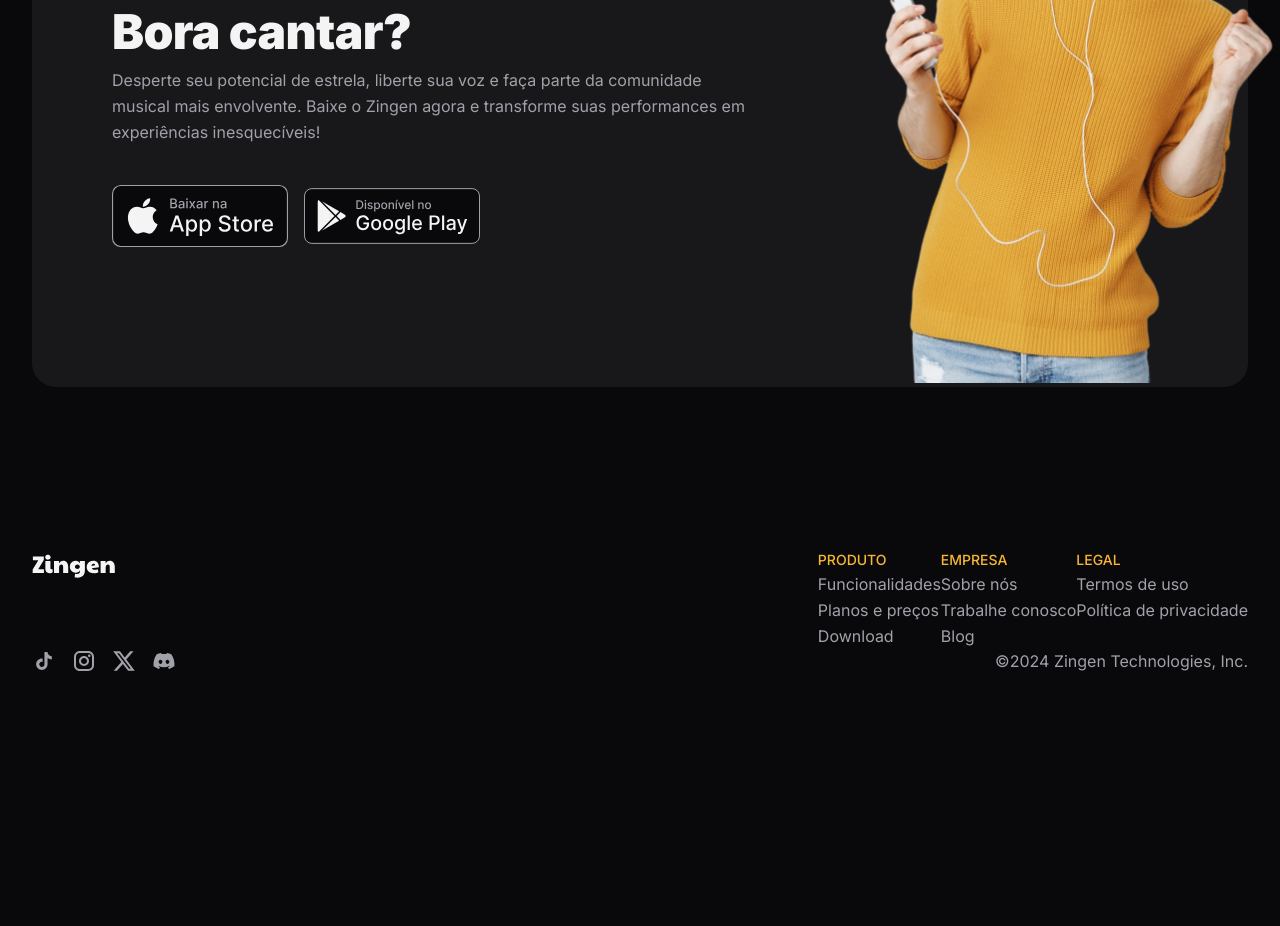
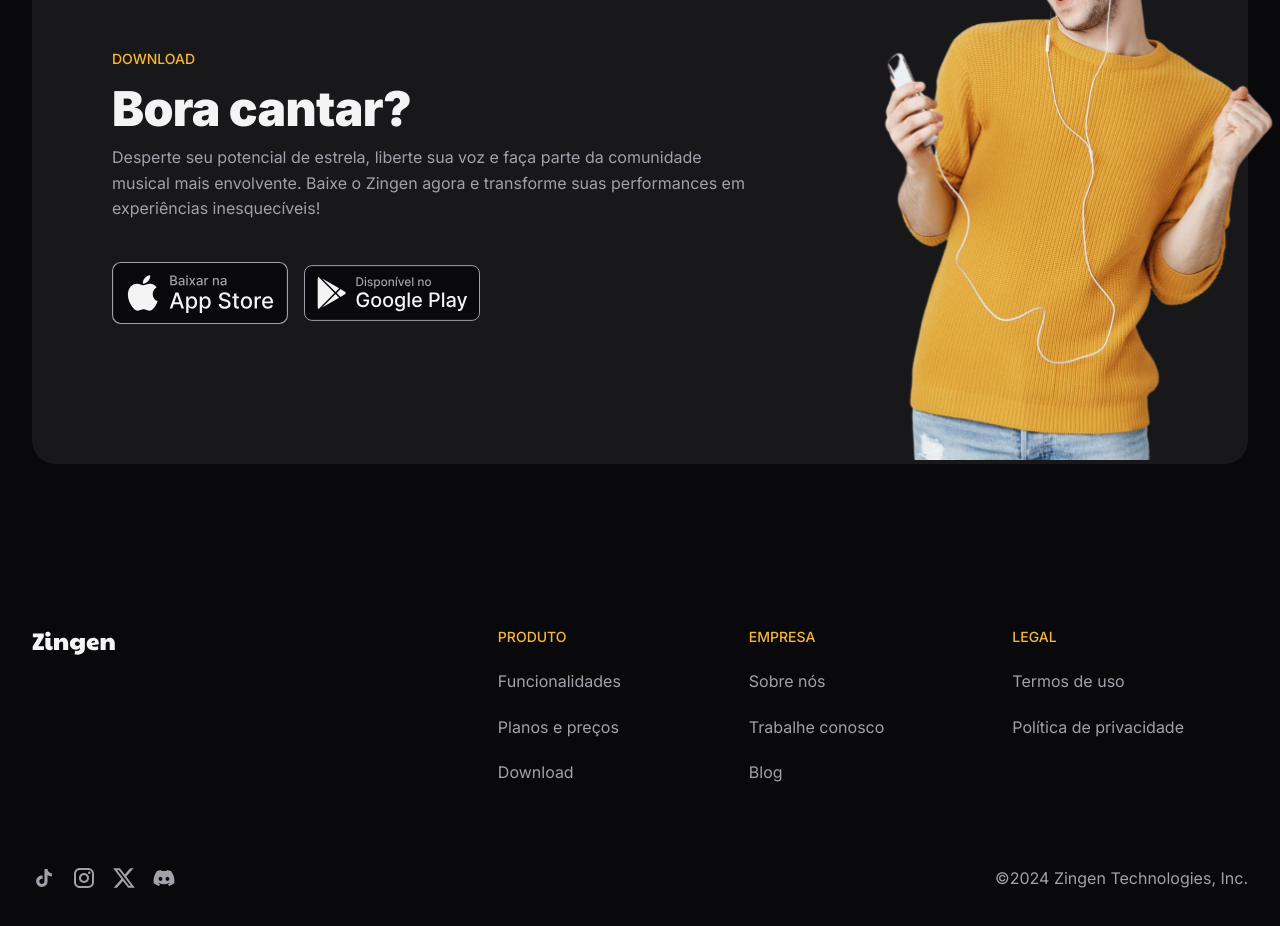
Before and after one commit to kauasilvandrade/lp-produto, a plain HTML site: page index.html in a window 1280 px wide. Shown: the part 3668-4594 px from the top of the page. Before the commit the page ends 4429 px from the top, so only its background shows below. Drawn offline with Linux system fonts and the light colour scheme.

```diff
--- a/assets/css/global.css
+++ b/assets/css/global.css
@@ -7,6 +7,7 @@
 @import url(partials/features-dektop.css) (width >= 80rem);
 @import url(partials/pricing.css);
 @import url(partials/download.css);
+@import url(partials/footer.css);
 
 *,
 *::before,
@@ -29,7 +30,6 @@ html {
   font-size: var(--fs-base);
   line-height: 1.6;
   color: var(--text-color-secondary);
-
   scroll-behavior: smooth;
 }
 
--- /dev/null
+++ b/assets/css/partials/footer.css
@@ -0,0 +1,34 @@
+footer {
+
+  & div.container {
+
+    & div:nth-child(1) {
+
+      gap: 4rem;
+
+      & ul[role="list"] {
+        flex-direction: column;
+        gap: 1.25rem;
+      }
+
+    }
+
+    & div:nth-child(2) {
+      margin-bottom: 2rem;
+    }
+
+  }
+
+}
+
+@media (width >= 80rem) {
+
+    & div.container {
+
+      & ul[role="list"] {
+        margin-right: 4rem;
+      }
+
+    }
+
+}
--- a/index.html
+++ b/index.html
@@ -213,13 +213,13 @@
 
   <footer>
 
-    <div class="container py-xl">
+    <div class="container">
 
-      <div class="even-columns">
+      <div class="even-columns py-xl">
 
         <img src="assets/images/logo.svg" alt="Logo Zingen">
 
-        <ul role="list">
+        <ul role="list" class="flex">
           <li>
             <span class="highlight">Produto</span>
           </li>
@@ -234,7 +234,7 @@
           </li>
         </ul>
 
-        <ul role="list">
+        <ul role="list" class="flex">
           <li>
             <span class="highlight">Empresa</span>
           </li>
@@ -249,7 +249,7 @@
           </li>
         </ul>
 
-        <ul role="list">
+        <ul role="list" class="flex">
           <li>
             <span class="highlight">Legal</sp>
           </li>
```
Also changed, not shown: assets/images/fotoSite.png (added), 2 other files.
